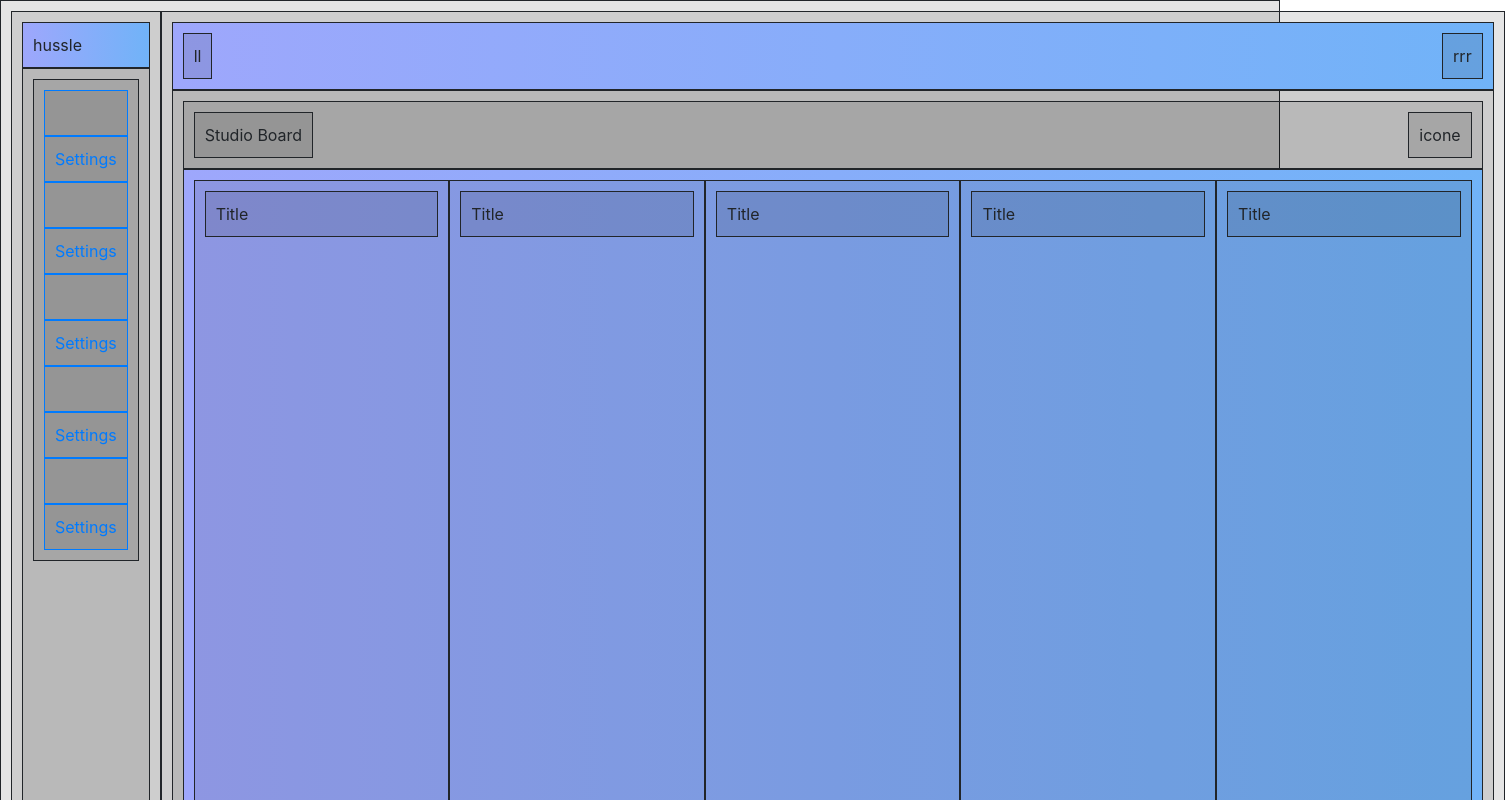
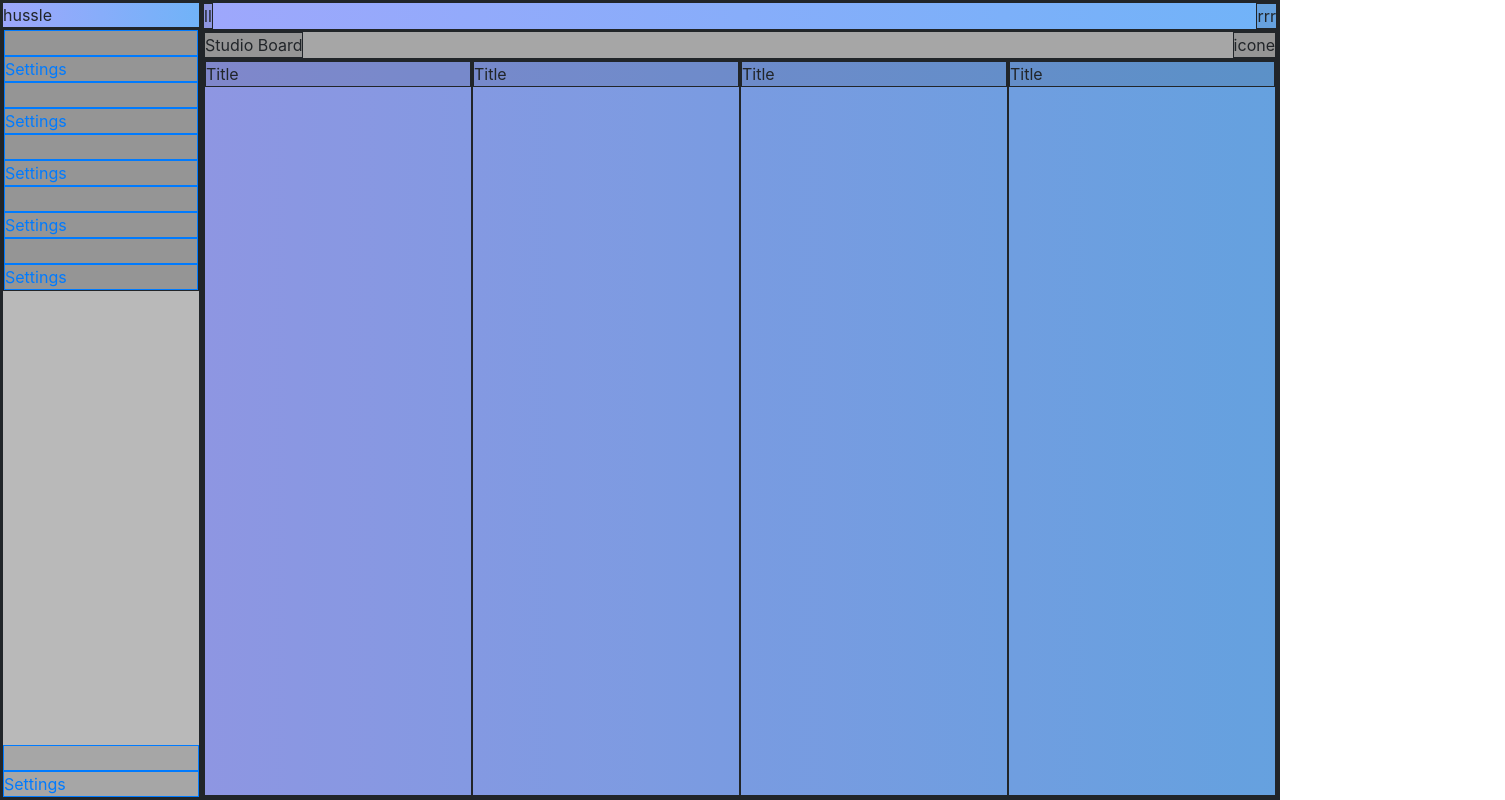
Before and after one commit to skorovDev/test_admin_page_vue2, a Vue app: page / in a window 1280 px wide. Shown: the top 800 px of the page, 1505 px wide, since content can reach past the window. Built offline with nearby package versions, Linux system fonts and the light colour scheme.

Commit message:
fix scroll

```diff
--- a/src/App.vue
+++ b/src/App.vue
@@ -1,21 +1,21 @@
 <template>
   <div id="app" class="d-flex">
-    <left-site-bar />
+    <left-site-bar/>
 
-    <div class="right flex-grow-1">
-      <v-header />
+    <div class="right ">
+      <v-header/>
 
-      <div class="d-flex flex-column h-100">
+      <div class="d-flex flex-column right-content">
         <div class="d-flex justify-content-between">
           <div>Studio Board</div>
           <div>icone</div>
         </div>
         <div class="bg-hussle content d-flex">
-          <board />
-          <board />
-          <board />
-          <board />
-          <board />
+          <board/>
+          <board/>
+          <board/>
+          <board/>
+          <!--          <board/>-->
         </div>
       </div>
     </div>
@@ -29,20 +29,21 @@ import Board from "@/components/Board";
 
 export default {
   name: "App",
-  components: { Board, VHeader, LeftSiteBar },
+  components: {Board, VHeader, LeftSiteBar},
 };
 </script>
 
 <style lang="scss">
 div {
   border: 1px solid;
-  padding: 10px;
+  //padding: 10px;
   background-color: rgba(0, 0, 0, 0.1);
 }
 
 #app {
   max-width: 100%;
   height: 100vw;
+  max-height: 100%;
 }
 
 .h-100 {
@@ -58,7 +59,17 @@ div {
 
 .content {
   flex: 1 1 100%;
-  max-width: 1300px;
-  overflow: scroll;
+  overflow-x: auto;
+}
+
+.right {
+  display: flex;
+  flex-direction: column;
+  flex: 1 1 100%;
+  max-width: calc(100% - 200px);
+}
+
+.right-content {
+  flex: 1 1 100%;
 }
 </style>
--- a/src/assets/css/main.css
+++ b/src/assets/css/main.css
@@ -2,7 +2,9 @@
 /*@tailwind components;*/
 /*@tailwind utilities;*/
 
-html, body{
+html, body {
     height: 100%;
     min-height: 100%;
+    max-width: 100vw;
+    max-height: 100vh;
 }
--- a/src/components/LeftSiteBar.vue
+++ b/src/components/LeftSiteBar.vue
@@ -1,16 +1,16 @@
 <template>
-  <div class="left d-flex flex-column">
+  <div class="left-site-bar d-flex flex-column">
     <div class="top bg-hussle">hussle</div>
 
     <div class="d-flex flex-column justify-content-between flex-grow-1">
       <div class="top-menu">
-        <menu-item />
-        <menu-item />
-        <menu-item />
-        <menu-item />
-        <menu-item />
+        <menu-item/>
+        <menu-item/>
+        <menu-item/>
+        <menu-item/>
+        <menu-item/>
       </div>
-      <menu-item />
+      <menu-item/>
     </div>
   </div>
 </template>
@@ -20,8 +20,12 @@ import MenuItem from "@/components/MunuItem";
 
 export default {
   name: "LeftSiteBar",
-  components: { MenuItem },
+  components: {MenuItem},
 };
 </script>
 
-<style scoped></style>
+<style scoped>
+.left-site-bar {
+  flex: 0 1 200px;
+}
+</style>
```
Also changed, not shown: 2 other files (tests, documents, lock files or other folders).
